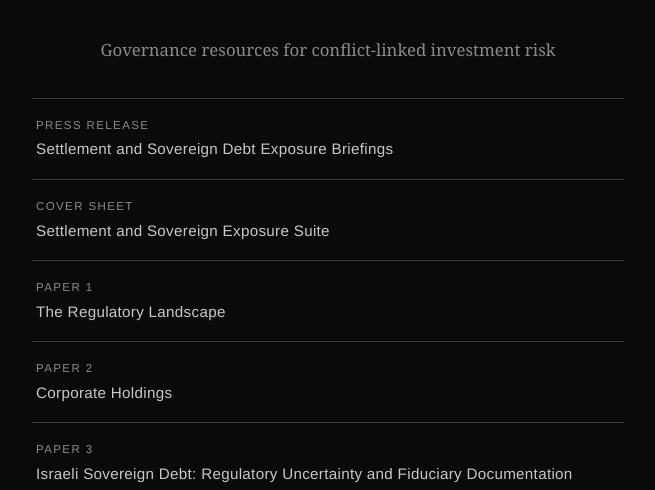
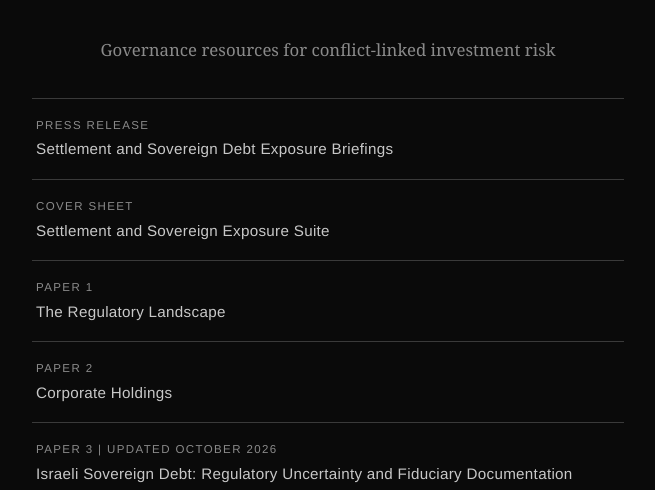
Before and after one commit to FIN-2026/briefings, a plain HTML site: page index.html in a window 1280 px wide. Shown: the part 310-800 px from the top of the page, without its empty margins (312-967 px from the left). Drawn offline with Linux system fonts and the light colour scheme.

Commit message:
Update Paper 3 heading to show October 2026 update
Co-Authored-By: Claude Sonnet 5.5 <noreply@anthropic.com>
Claude-Session: https://claude.ai/code/session_01DP9hex2sdQjRCEH2HZyNuz

```diff
--- a/index.html
+++ b/index.html
@@ -123,7 +123,7 @@
       </li>
       <li>
         <a href="Paper%203%20-%20Israeli%20Sovereign%20Debt_FIN.pdf">
-          <span class="label">Paper 3</span>
+          <span class="label">Paper 3 | Updated October 2026</span>
           Israeli Sovereign Debt: Regulatory Uncertainty and Fiduciary Documentation
         </a>
       </li>
```
